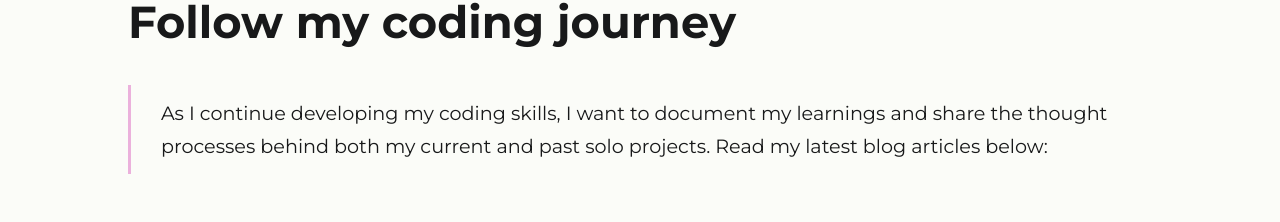
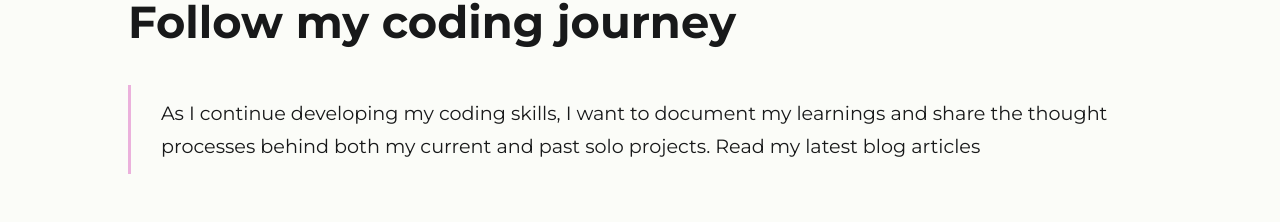
Before and after one commit to louiseka/portfolio, a React (Vite) app: page /blogs in a window 1280 px wide. Shown: the part 213-435 px from the top of the page. Built offline with nearby package versions, Linux system fonts and the light colour scheme.

Commit message:
Adding alt text

```diff
--- a/src/pages/Blogs/BlogOne.jsx
+++ b/src/pages/Blogs/BlogOne.jsx
@@ -27,9 +27,9 @@ export default function BlogOne() {
                 <time className="small-text" dateTime="2025-01-24">23 January 2025</time>
 
                 <div id="imgs-section" className="project-imgs-section">
-                    <img className="project-img" src="/public/assets/blog-imgs/2025-diary.png" alt="" />
-                    <img className="project-img" src="/public/assets/blog-imgs/moodboard.png" alt="" />
-                    <img className="project-img" src="/public/assets/blog-imgs/todo.png" alt="" />
+                    <img className="project-img" src="/public/assets/blog-imgs/2025-diary.png" alt="A multi coloured 2025 diary." />
+                    <img className="project-img" src="/public/assets/blog-imgs/moodboard.png" alt="A lady pinning items onto a moodboard." />
+                    <img className="project-img" src="/public/assets/blog-imgs/todo.png" alt="A piece of paper titled 'To do'" />
                 </div>
 
                 <p className="blog-text">As I continue to develop my frontend development skills, I've recently started thinking about a new solo project to work on. The New Year seems to have sparked some inspiration, leading me to decide on creating a goal tracker called Pinpoint. Part of this inspiration also comes from my recent purchase of a Clever Fox advanced weekly planner (I definitely recommend!)</p>
--- a/src/pages/Blogs/Blogs.jsx
+++ b/src/pages/Blogs/Blogs.jsx
@@ -33,7 +33,7 @@ export default function Blogs() {
     return (
         <main className="projects-grid" id="projects">
             <h1>Follow my coding journey</h1>
-            <p className="sub-text"> As I continue developing my coding skills, I want to document my learnings and share the thought processes behind both my current and past solo projects. Read my latest blog articles below: </p>
+            <p className="sub-text"> As I continue developing my coding skills, I want to document my learnings and share the thought processes behind both my current and past solo projects. Read my latest blog articles </p>
             <div className="wrapper">
                 {blogElements}
             </div>
```
